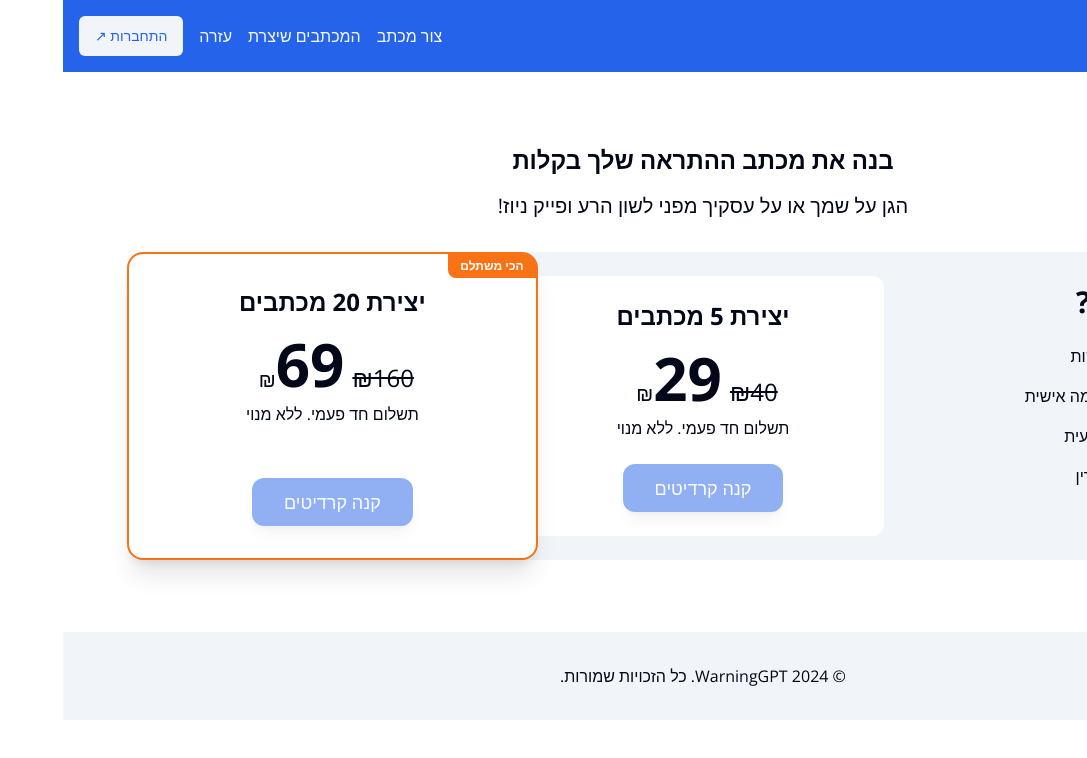
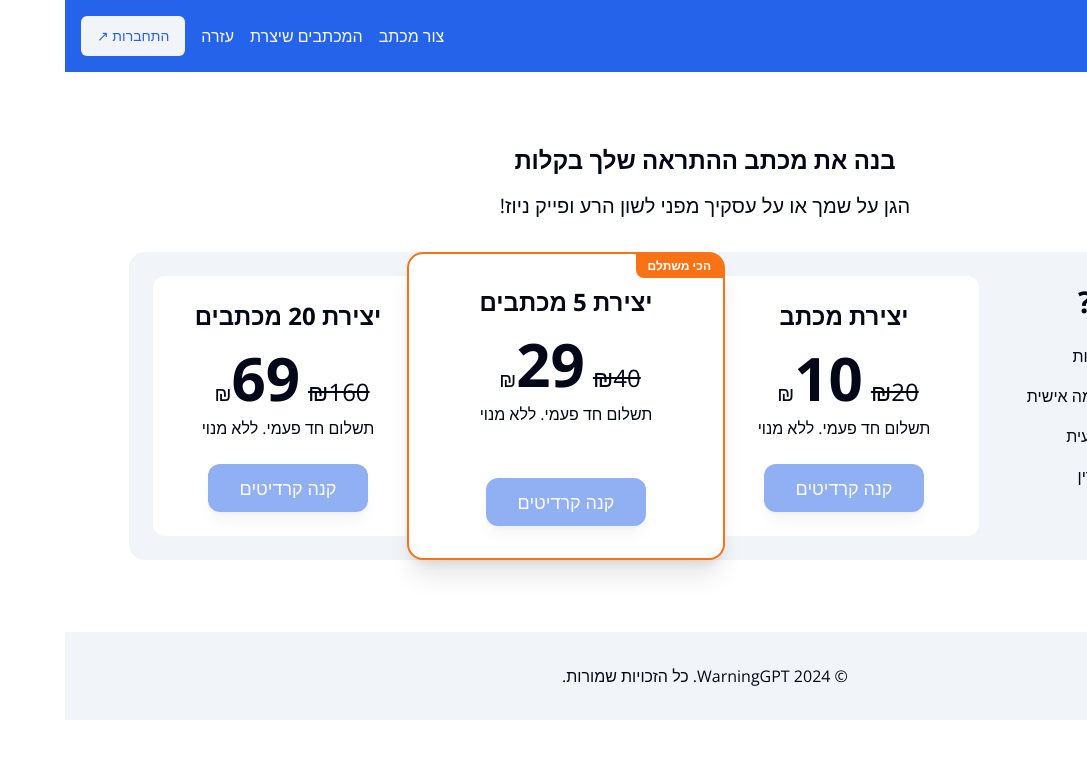
Before and after one commit to ronka/warning-letter-gpt, a Next.js app: page /credits in a window 1280 px wide. Shown: the top 758 px of the page, without its empty margins (193-1280 px from the left). Built offline with nearby package versions, Linux system fonts and the light colour scheme; no server answers.

Commit message:
add one credit

```diff
--- a/components/pricing-table/table.tsx
+++ b/components/pricing-table/table.tsx
@@ -13,7 +13,7 @@ export function PricingTable() {
           </p>
         </div>
 
-        <div className="rounded-2xl p-8 grid lg:grid-cols-3 gap-6 relative bg-muted">
+        <div className="rounded-2xl p-8 grid lg:grid-cols-4 gap-6 relative bg-muted">
           <div>
             <h2 className="text-3xl font-bold mb-6">מה מקבלים?</h2>
             <ul className="space-y-4">
@@ -37,6 +37,22 @@ export function PricingTable() {
 
           <div className="rounded-xl p-6 flex flex-col justify-between -m-2  text-center bg-white">
             <div>
+              <h3 className="text-2xl font-bold mb-4">יצירת מכתב</h3>
+              <div className="flex items-baseline mb-2 justify-center">
+                <span className="line-through text-2xl ml-2">₪20</span>
+                <span className="text-6xl font-bold">10</span>
+                <span className="text-xl ml-2">₪</span>
+              </div>
+              <p className="mb-4">תשלום חד פעמי. ללא מנוי</p>
+            </div>
+            <BuyButton productType="1-credits" />
+          </div>
+
+          <div className="flex flex-col justify-between relative rounded-2xl p-8 -m-8 border-2 shadow-xl  text-center  border-orange-500 bg-white">
+            <div className="absolute top-0 right-0 text-xs font-bold px-3 py-1 rounded-tr-xl rounded-bl-lg bg-orange-500 text-white">
+              הכי משתלם
+            </div>
+            <div>
               <h3 className="text-2xl font-bold mb-4">יצירת 5 מכתבים</h3>
               <div className="flex items-baseline mb-2 justify-center">
                 <span className="line-through text-2xl ml-2">₪40</span>
@@ -48,10 +64,7 @@ export function PricingTable() {
             <BuyButton productType="5-credits" />
           </div>
 
-          <div className="flex flex-col justify-between relative rounded-2xl p-8 -m-8 border-2 shadow-xl  text-center  border-orange-500 bg-white">
-            <div className="absolute top-0 right-0 text-xs font-bold px-3 py-1 rounded-tr-xl rounded-bl-lg bg-orange-500 text-white">
-              הכי משתלם
-            </div>
+          <div className="rounded-xl p-6 flex flex-col justify-between -m-2  text-center bg-white">
             <div>
               <h3 className="text-2xl font-bold mb-4">יצירת 20 מכתבים</h3>
               <div className="flex items-baseline mb-2 justify-center">
--- a/services/webhooks.ts
+++ b/services/webhooks.ts
@@ -91,9 +91,9 @@ export async function storeWebhookEvent(
 
 // Mapping of product_id to credits
 const productCreditsMap: Record<string, number> = {
-  "375259": 5,
-  "378816": 20,
-  // Add more mappings as needed
+  "378638": 1,
+  "397002": 5,
+  "397003": 20,
 };
 
 export async function handleOrderEvent(rawEvent: unknown) {
--- a/utils/productLinks.ts
+++ b/utils/productLinks.ts
@@ -1,10 +1,12 @@
-export type ProductType = "5-credits" | "20-credits";
+export type ProductType = "5-credits" | "20-credits" | "1-credits";
 
 const productLinks: Record<ProductType, string> = {
+  "1-credits":
+    "https://warninggpt.lemonsqueezy.com/buy/922f9428-0539-49c2-8abe-9062d1c376f5",
   "5-credits":
-    "https://ronka.lemonsqueezy.com/buy/6433b64d-414d-4a61-b849-25178b000b1b",
+    "https://warninggpt.lemonsqueezy.com/buy/930a3287-9d2c-49e7-b020-95cd9ac7d4c9",
   "20-credits":
-    "https://ronka.lemonsqueezy.com/buy/85fb1b80-f4e4-4ea4-a840-1e23783e6e59",
+    "https://warninggpt.lemonsqueezy.com/buy/613071af-e6e6-4238-9b46-a3fc906f8b00",
 };
 
 export function getProductLink(
```
